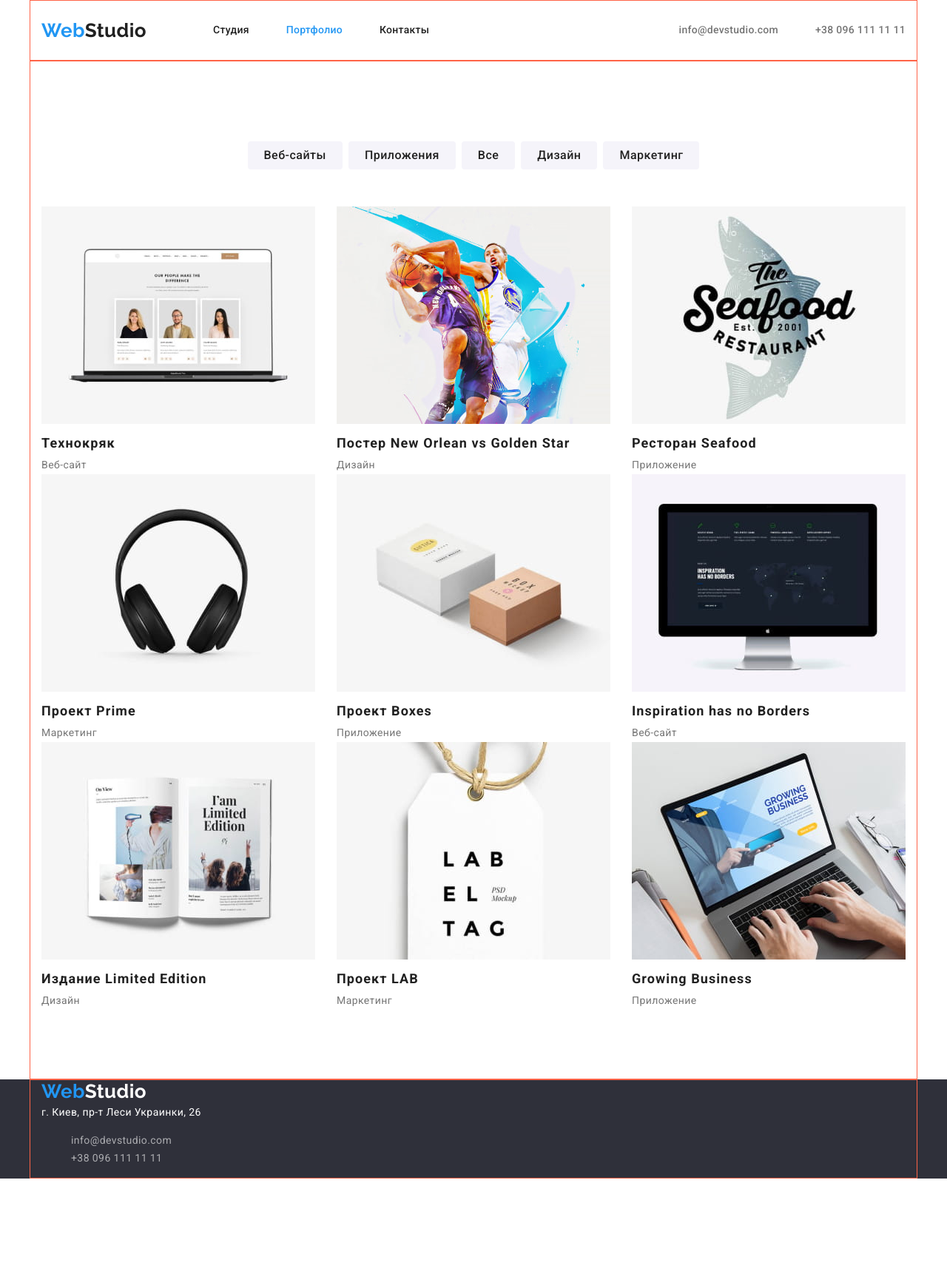
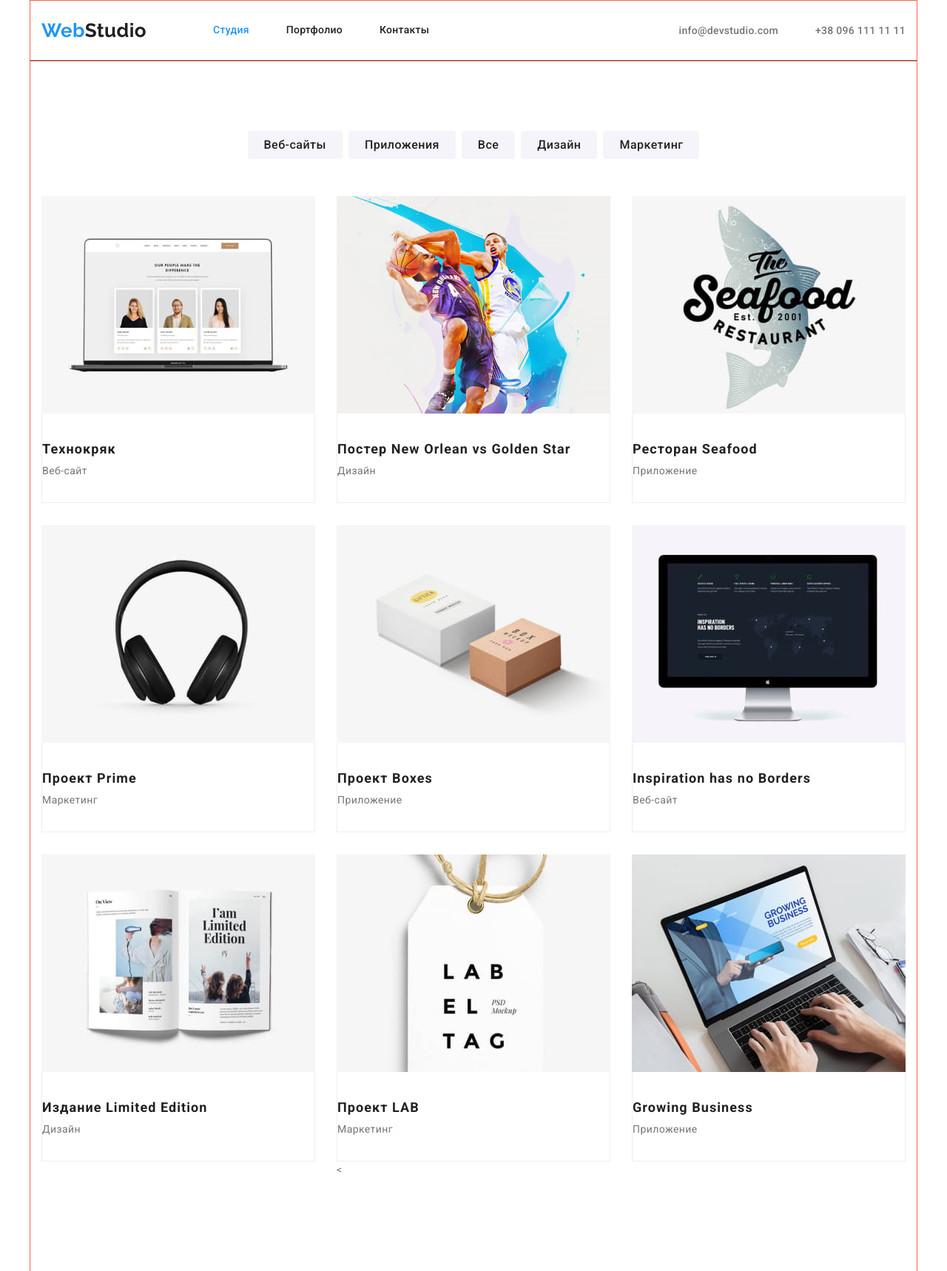
Before and after one commit to Bohdan-Makohoniuk/goit-markup-hw-03, a plain HTML site: page portfolio.html in a window 1280 px wide. Shown: the top 1718 px of the page at 74% size. Before the commit the page ends 1593 px from the top, so only its background shows below. Drawn offline with nearby package versions, Linux system fonts and the light colour scheme.

Commit message:
Corrects errors

```diff
--- a/css/styles.css
+++ b/css/styles.css
@@ -54,8 +54,8 @@ button {
   letter-spacing: 0.03em;
   color: var(--title-text-calor);
 }
-.section,
-.section-team {
+
+.section {
   padding-top: 94px;
   padding-bottom: 94px;
 }
@@ -74,6 +74,9 @@ button {
 }
 
 /*------------------------------------logo-----------------------------*/
+.container.header {
+  border-bottom: 1px solid;
+}
 .main-nav {
   display: flex;
   align-items: center;
@@ -99,11 +102,7 @@ button {
   margin-top: 0px;
   margin-bottom: 0px;
 }
-/* Варіант перший */
-/* .site-nav .item:not(:last-child) {
-  margin-right: 50px;
-} */
-/* варіант другий */
+
 .site-nav .item + .item {
   margin-left: 50px;
 }
@@ -137,6 +136,9 @@ button {
   margin-bottom: 0px;
 }
 .auth-nav .list {
+  padding-top: 32px;
+  padding-bottom: 32px;
+
   font-weight: 500;
   line-height: 16px;
   letter-spacing: 0.02em;
@@ -195,9 +197,12 @@ button {
   margin-top: 0px;
   margin-bottom: 0px;
 }
+.section-list li {
+  width: 270px;
+}
+
 .section-list li + li {
   margin-left: 30px;
-  width: 270;
 }
 .section-title {
   margin-bottom: 10px;
@@ -224,7 +229,11 @@ button {
 }
 
 /*-------------------------------section "team"------------------------ */
-.section-team .container {
+
+.section-team {
+  /* max-width: 1600px; */
+  padding-top: 94px;
+  padding-bottom: 94px;
   background-color: #f5f4fa;
 }
 
@@ -237,21 +246,28 @@ button {
   text-align: center;
 }
 .item {
+  display: flex;
   list-style: none;
   margin-top: 0px;
   margin-bottom: 0px;
   padding-left: 0px;
 }
+
 .item .team-item {
   width: 270px;
-  height: 260px;
-  display: inline-block;
+  background: var(--primary-white-color);
+
+  box-shadow: 0px 1px 3px rgba(0, 0, 0, 0.12), 0px 1px 1px rgba(0, 0, 0, 0.14),
+    0px 2px 1px rgba(0, 0, 0, 0.2);
+  border-radius: 0px 0px 4px 4px;
 }
+
 .item .team-item + .team-item {
   margin-left: 30px;
 }
-.team-item .img {
-  margin-bottom: 30px;
+.team-text {
+  padding-top: 30px;
+  padding-bottom: 30px;
 }
 
 .team {
@@ -268,20 +284,37 @@ button {
   text-align: center;
 }
 /*---------------------------------footer---------------------------------*/
-.footer,
+.footer {
+  padding-top: 60px;
+  padding-bottom: 60px;
+  background-color: var(--color-bg-hero);
+  color: var(--primary-white-color);
+}
+.footer .logo {
+  display: block;
+  margin-bottom: 20px;
+}
+
 .logo-footer {
-  background-color: var(--color-bg-hero);
+  margin-right: 0px;
+
   color: var(--primary-white-color);
 }
 address {
   font-style: normal;
+  margin-bottom: 9px;
 }
 
 .list-footer,
 .list {
+  margin: 0px;
+  padding: 0px;
   color: #ffffff99;
   list-style: none;
   text-decoration: none;
+}
+.list-footer li:not(:last-child) {
+  margin-bottom: 9px;
 }
 /* ---------------------------------------------------------------------- */
 /*----------------------------------PORTFOLIO-----------------------------*/
@@ -289,7 +322,7 @@ address {
   border: 1px solid tomato;
 }
 /* -------------------------------buttoin filter---------------------------- */
-.portfolio .container {
+.portfolio {
   padding-top: 94px;
   padding-bottom: 94px;
 }
@@ -297,10 +330,11 @@ address {
 .list.btn {
   justify-content: center;
   display: flex;
+  padding: 0px;
+  margin-top: 0px;
   margin-left: auto;
+  margin-bottom: 50px;
   margin-right: auto;
-  padding: 0px;
-  margin-bottom: 50px;
 }
 .list.btn .btn + .btn {
   margin-left: 8px;
@@ -335,10 +369,21 @@ address {
   margin-top: 0px;
   margin-bottom: 0px;
 }
+.list-cards div {
+  border-right: 1px solid#EEEEEE;
+  border-bottom: 1px solid#EEEEEE;
+  border-left: 1px solid#EEEEEE;
+  padding-top: 30px;
+  padding-bottom: 30px;
+}
+.list-cards img {
+  display: block;
+}
+
 .list-cards .item {
-  /* background-color: tomato; */
   width: 369px;
   margin-right: 30px;
+  margin-bottom: 30px;
 }
 .list-cards .item:nth-child(3n) {
   margin-right: 0px;
--- a/index.html
+++ b/index.html
@@ -12,20 +12,16 @@
       href="https://fonts.googleapis.com/css2?family=Oleo+Script&family=Raleway:wght@700&family=Roboto:wght@400;500;700;900&display=swap"
       rel="stylesheet"
     />
-    <link rel="stylesheet" href="
     <link
       rel="stylesheet"
-      href="https://cdnjs.cloudflare.com/ajax/libs/modern-normalize/1.1.0/modern-normalize.min.css"
-      integrity="sha512-wpPYUAdjBVSE4KJnH1VR1HeZfpl1ub8YT/NKx4PuQ5NmX2tKuGu6U/JRp5y+Y8XG2tV+wKQpNHVUX03MfMFn9Q=="
-      crossorigin="anonymous"
-      referrerpolicy="no-referrer"
+      href="https://cdnjs.cloudflare.com/ajax/libs/modern-normalize/1.0.0/modern-normalize.min.css"
     />
     <link rel="stylesheet" href="./css/styles.css" />
   </head>
   <body class="page">
     <!----------------------------navigation---------------------------->
     <header>
-      <div class="container">
+      <div class="container header">
         <nav class="main-nav">
           <a class="logo" href="./index.html"> Web<span class="logo-nav">Studio</span></a>
           <ul class="site-nav">
@@ -135,8 +131,10 @@
                 width="270"
                 height="260"
               />
+              <div class="team-text">
                 <h3 class="team">Игорь Демьяненко</h3>
                 <p class="text" lang="en">Product Designer</p>
+              </div>
             </li>
             <li class="team-item">
               <img
@@ -146,8 +144,10 @@
                 width="270"
                 height="260"
               />
+              <div class="team-text">
                 <h3 class="team">Ольга Репина</h3>
                 <p class="text" lang="en">Frontend Developer</p>
+              </div>
             </li>
             <li class="team-item">
               <img
@@ -157,8 +157,10 @@
                 width="270"
                 height="260"
               />
+              <div class="team-text">
                 <h3 class="team">Николай Тарасов</h3>
                 <p class="text" lang="en">Marketing</p>
+              </div>
             </li>
             <li class="team-item">
               <img
@@ -168,8 +170,10 @@
                 width="270"
                 height="260"
               />
+              <div class="team-text">
                 <h3 class="team">Михаил Ермаков</h3>
                 <p class="text" lang="en">UI Designer</p>
+              </div>
             </li>
           </ul>
         </div>
--- a/portfolio.html
+++ b/portfolio.html
@@ -21,15 +21,15 @@
   <body class="page">
     <!---------------------------навігація профілю------------------------>
     <header>
-      <div class="container">
+      <div class="container header">
         <nav class="main-nav">
           <a class="logo" href="./index.html"> Web<span class="logo-nav">Studio</span></a>
           <ul class="site-nav">
             <li class="item">
-              <a class="link" href="./index.html">Студия</a>
+              <a class="link current" href="./index.html">Студия</a>
             </li>
             <li class="item">
-              <a class="link current" href="./portfolio.html">Портфолио</a>
+              <a class="link" href="./portfolio.html">Портфолио</a>
             </li>
             <li class="item">
               <a class="link" href="">Контакты</a>
@@ -48,10 +48,10 @@
       </div>
     </header>
     <!--------------------------------Portfolio--------------------------->
-    <main class="portfolio">
+    <main>
       <h1 class="visually-hidden">Portfolio</h1>
       <!--------------------------- button filter ----------------------------->
-      <div class="container">
+      <div class="container portfolio">
         <ul class="list btn">
           <li class="btn"><button class="button" type="button">Веб-сайты</button></li>
           <li class="btn"><button class="button" type="button">Приложения</button></li>
@@ -65,70 +65,83 @@
           <li class="item">
             <a class="img-link">
               <img src="./images/portfolio/technocrack.jpg" alt="" width="370" height="294" />
-
+              <div>
                 <h2 class="title-portfolio">Технокряк</h2>
                 <p class="text-portfolio">Веб-сайт</p>
+              </div>
             </a>
           </li>
           <li class="item">
             <a class="img-link">
               <img src="./images/portfolio/orlean-golden.jpg" alt="" width="370" height="294" />
-
+              <div>
                 <h2 class="title-portfolio">Постер New Orlean vs Golden Star</h2>
                 <p class="text-portfolio">Дизайн</p>
+              </div>
             </a>
           </li>
           <li class="item">
             <a class="img-link">
               <img src="./images/portfolio/seafood.jpg" alt="" width="370" height="294" />
-
+              <div>
                 <h2 class="title-portfolio">Ресторан Seafood</h2>
                 <p class="text-portfolio">Приложение</p>
+              </div>
             </a>
           </li>
           <li class="item">
             <a class="img-link">
               <img src="./images/portfolio/prime.jpg" alt="" width="370" height="294" />
-
+              <div>
                 <h2 class="title-portfolio">Проект Prime</h2>
                 <p class="text-portfolio">Маркетинг</p>
+              </div>
             </a>
           </li>
           <li class="item">
             <a class="img-link">
               <img src="./images/portfolio/boxes.jpg" alt="" width="370" height="294" />
-
+              <div>
                 <h2 class="title-portfolio">Проект Boxes</h2>
                 <p class="text-portfolio">Приложение</p>
+              </div>
             </a>
           </li>
           <li class="item">
             <a class="img-link">
               <img src="./images/portfolio/borders.jpg" alt="" width="370" height="294" />
-
+              <div>
                 <h2 class="title-portfolio">Inspiration has no Borders</h2>
                 <p class="text-portfolio">Веб-сайт</p>
+              </div>
             </a>
           </li>
           <li class="item">
             <a class="img-link">
               <img src="./images/portfolio/limited-edition.jpg" alt="" width="370" height="294" />
+              <div>
                 <h2 class="title-portfolio">Издание Limited Edition</h2>
                 <p class="text-portfolio">Дизайн</p>
+              </div>
             </a>
           </li>
           <li class="item">
             <a class="img-link">
               <img src="./images/portfolio/lab.jpg" alt="" width="370" height="294" />
+              <div>
                 <h2 class="title-portfolio">Проект LAB</h2>
                 <p class="text-portfolio">Маркетинг</p>
+              </div>
+              <
             </a>
           </li>
           <li class="item">
             <a class="img-link">
               <img src="./images/portfolio/growing-business.jpg" alt="" width="370" height="294" />
+              <div>
                 <h2 class="title-portfolio">Growing Business</h2>
                 <p class="text-portfolio">Приложение</p>
+              </div>
             </a>
           </li>
         </ul>
```
Lines whose indentation alone changed are shown as unchanged.
